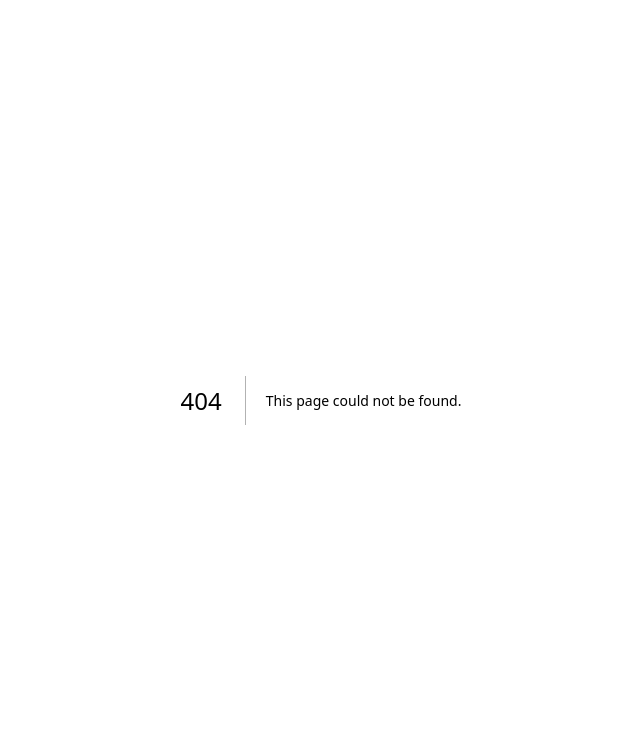
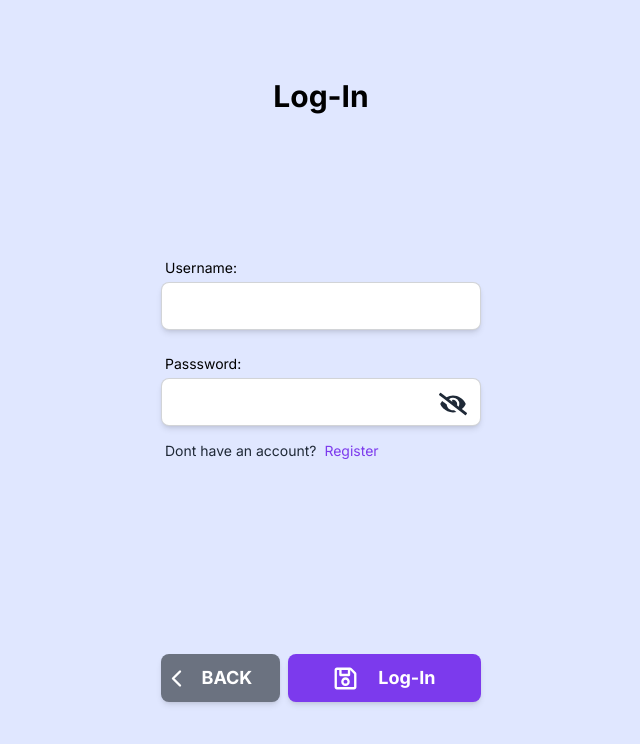
Before and after one commit to EnemyBot3/Paschal-ToDo, a Next.js app in the folder client/: page /login in a window 1280 px wide. Before the commit this address had no page. Shown: the top 744 px of the page, without its empty margins (319-959 px from the left). Built offline with nearby package versions, Linux system fonts and the light colour scheme.

Commit message:
Create page.tsx

```diff
--- /dev/null
+++ b/client/src/app/login/page.tsx
@@ -0,0 +1,119 @@
+"use client";
+
+// npm packages
+import React, { useEffect, useState } from "react";
+import { useRouter } from "next/navigation";
+
+// tsx components
+import Alerts from "../components/alerts";
+import CancelButton from "../components/cancelButton";
+import SaveButton from "../components/saveButton";
+import LoginInput from "../components/loginInput";
+
+// helpers
+import { userId, setUserId } from "../helpers/utils";
+import { userLogin, userRegister } from "../api/post";
+
+export default function LogInPage() {
+  const router = useRouter();
+
+  const [displayAlert, setDisplayAlert] = useState<string | null>(null);
+  const [mode, setMode] = useState("Log-In");
+  const [username, setUsername] = useState("");
+  const [password, setPassword] = useState("");
+
+  useEffect(() => {
+    if (userId !== -1){
+      router.replace("/loggedIn")
+    }
+  }, [])
+
+  const changeMode = () => {
+    setMode(old => old == "Log-In" ? "Register" : "Log-In")
+  }
+
+  async function login() {
+    if (!username || !password) {
+      setDisplayAlert("Invalid Username or Password")
+      setTimeout(() => setDisplayAlert(null), 3000);
+      return;
+    }
+
+    if (mode == "Log-In") {
+      try {
+        const response = await userLogin(username, password);
+
+        if (response?.error) {
+          setDisplayAlert(response?.error)
+          setTimeout(() => setDisplayAlert(null), 3000);
+          return;
+        }
+
+        setUserId(response.userId, response.username)
+        router.replace("/loggedIn");
+
+      } catch (error) {
+        setDisplayAlert("Something went wrong please try again")
+        setTimeout(() => setDisplayAlert(null), 3000);
+        return;
+      }
+    } else {
+      try {
+        const response = await userRegister(username, password);
+
+        if (response?.error) {
+          setDisplayAlert(response?.error)
+          setTimeout(() => setDisplayAlert(null), 3000);
+          return;
+        }
+
+        console.log('response', response)
+        setUserId(response.userId, response.username)
+        router.replace("/loggedIn");
+
+      } catch (error) {
+        setDisplayAlert("Something went wrong please try again")
+        setTimeout(() => setDisplayAlert(null), 3000);
+        return;
+      }
+    }
+
+  }
+
+  return (
+    <main className="flex min-h-screen flex-col items-center justify-center bg-[#E0E7FF]">
+      <h1 className="prevent-select text-3xl font-bold text-center cursor-pointer text-black mb-10">
+        {mode}
+      </h1>
+
+      <div className="bg-transparent w-[285px] sm:w-[50%] md:w-[60%] lg:w-[70%] xl:w-[60%] 2xl:w-[50%] h-[568px] rounded-lg flex flex-col items-center">
+
+        <div className="w-full max-w-xs mt-[80px] flex-col">
+          <LoginInput label="Username" inputType={"text"} onChange={setUsername}/>
+          <LoginInput label="Passsword" inputType={"password"} onChange={setPassword}/>
+
+          <div className="prevent-select -mt-4 ml-1">
+            <label className="text-sm">
+              {mode == "Log-In" ? "Dont have an account?" : "Already have an account?"} &nbsp;
+              <span onClick={changeMode} className="text-violet-600 cursor-pointer hover:underline">
+                {mode == "Log-In" ? "Register" : "Log-In"}
+              </span>
+            </label>
+          </div>
+        </div>
+
+        <div className="mt-auto mb-5 w-full max-w-xs flex justify-center align-middle">
+          <CancelButton />
+          <SaveButton onClick={login} text={mode}/>
+        </div>
+
+      </div>
+
+      {
+        displayAlert &&
+        <Alerts message={displayAlert} type="error" />
+      }
+
+    </main>
+  );
+}
```
